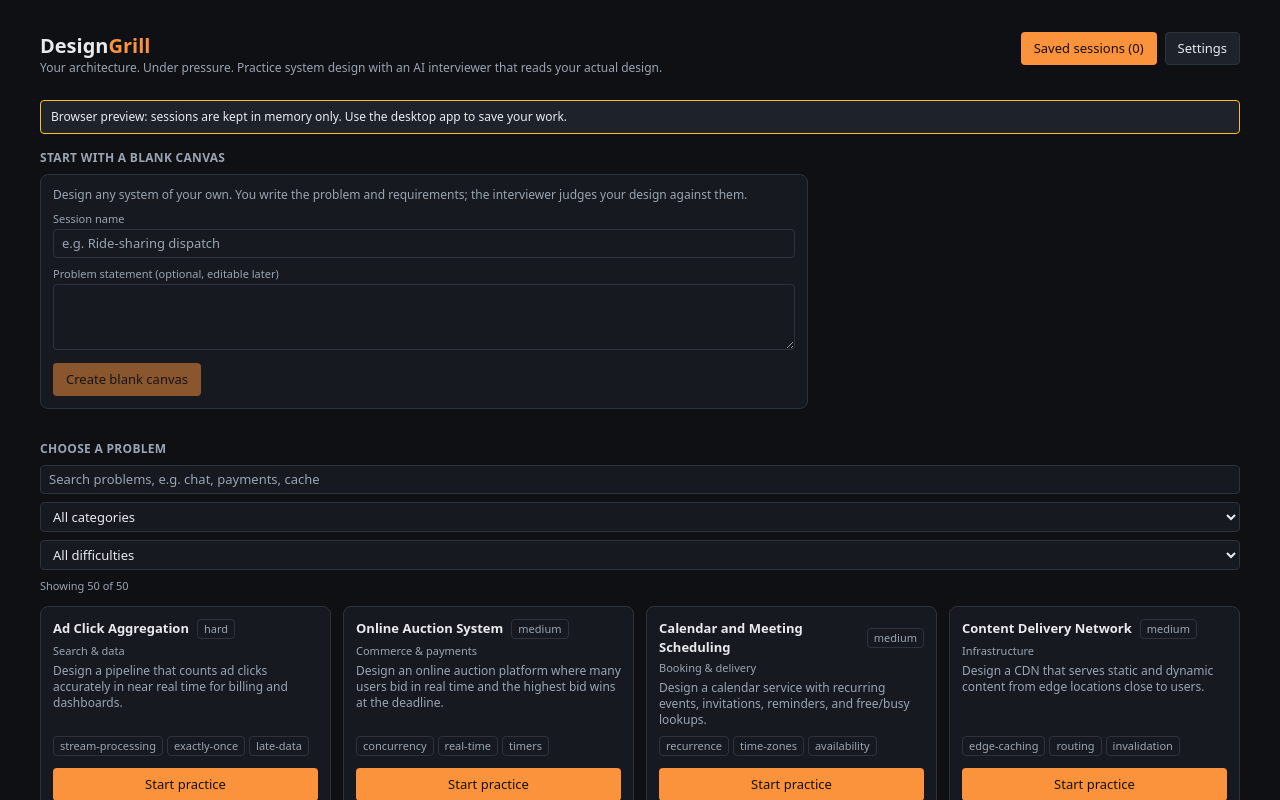
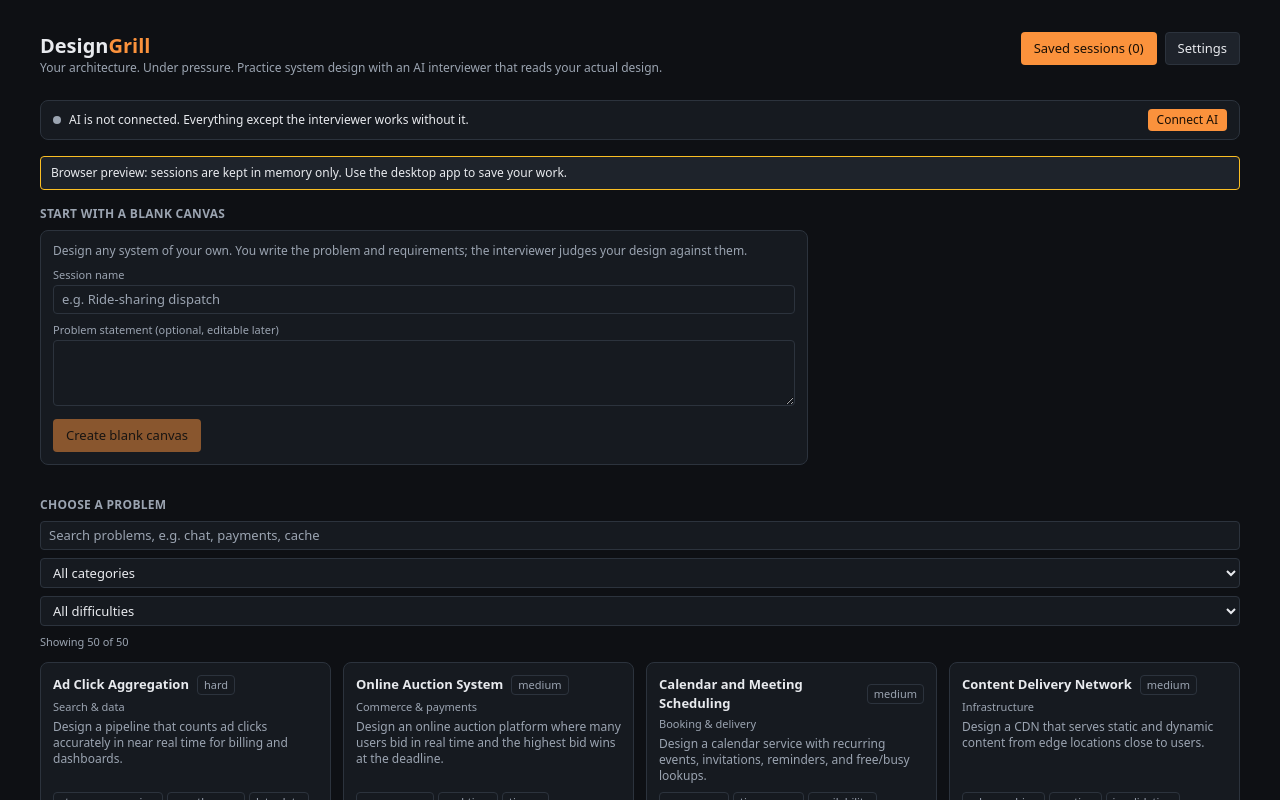
Before and after one commit to abhijeetkr0202/DesignGrill, a React (Vite) app: page / in a window 1280 px wide. Built offline with nearby package versions, Linux system fonts and the light colour scheme.

Commit message:
feat: add AiConnectionBar component with connection status and settings integration

```diff
--- /dev/null
+++ b/src/components/layout/AiConnectionBar.tsx
@@ -0,0 +1,98 @@
+import { useEffect } from 'react';
+import { PROVIDER_INFO } from '@/ai/provider-registry';
+import { useSettingsStore } from '@/features/settings/settings-store';
+import { useUiStore } from '@/store/ui-store';
+import { Button, Spinner } from '@/components/shared/ui';
+
+function Dot({ tone }: { tone: 'ok' | 'danger' | 'muted' }) {
+  const color = tone === 'ok' ? 'bg-ok' : tone === 'danger' ? 'bg-danger' : 'bg-muted';
+  return <span aria-hidden className={`inline-block h-2 w-2 shrink-0 rounded-full ${color}`} />;
+}
+
+// Shows whether the selected AI provider is usable and routes to Settings when it is not.
+export function AiConnectionBar() {
+  const provider = useSettingsStore((s) => s.provider);
+  const model = useSettingsStore((s) => s.models[s.provider]);
+  const status = useSettingsStore((s) => s.providers[s.provider].status);
+  const error = useSettingsStore((s) => s.providers[s.provider].error);
+  const info = PROVIDER_INFO[provider];
+  const openSettings = () => useUiStore.getState().setView('settings');
+  const check = () => void useSettingsStore.getState().testConnection(provider);
+
+  // A saved key is verified once so the bar can say "Connected" rather than guess.
+  useEffect(() => {
+    if (status === 'key-saved') void useSettingsStore.getState().testConnection(provider);
+  }, [status, provider]);
+
+  let body;
+  switch (status) {
+    case 'connected':
+      body = (
+        <>
+          <Dot tone="ok" />
+          <span>
+            Connected to <span className="font-semibold">{info.displayName}</span>
+            {model ? <span className="text-muted"> · {model}</span> : null}
+          </span>
+        </>
+      );
+      break;
+    case 'failed':
+      body = (
+        <>
+          <Dot tone="danger" />
+          <span>
+            Could not connect to <span className="font-semibold">{info.displayName}</span>.{' '}
+            <span className="text-muted">{error ?? 'Check the key or endpoint in Settings.'}</span>
+          </span>
+        </>
+      );
+      break;
+    case 'no-key':
+      body = (
+        <>
+          <Dot tone="muted" />
+          <span>AI is not connected. Everything except the interviewer works without it.</span>
+        </>
+      );
+      break;
+    default:
+      body = (
+        <>
+          <Spinner label="Checking the AI connection" />
+          <span className="text-muted">Checking the AI connection</span>
+        </>
+      );
+  }
+
+  return (
+    <div
+      role="status"
+      className="mb-4 flex flex-wrap items-center justify-between gap-2 rounded-lg border border-line bg-surface px-3 py-2 text-xs"
+    >
+      <div className="flex min-w-0 items-center gap-2">{body}</div>
+      <div className="flex shrink-0 gap-1.5">
+        {status === 'no-key' && (
+          <Button size="sm" variant="primary" onClick={openSettings}>
+            Connect AI
+          </Button>
+        )}
+        {status === 'failed' && (
+          <>
+            <Button size="sm" onClick={check}>
+              Retry
+            </Button>
+            <Button size="sm" variant="primary" onClick={openSettings}>
+              Open settings
+            </Button>
+          </>
+        )}
+        {status === 'connected' && (
+          <Button size="sm" variant="ghost" onClick={openSettings}>
+            Change
+          </Button>
+        )}
+      </div>
+    </div>
+  );
+}
--- a/src/components/layout/LibraryView.tsx
+++ b/src/components/layout/LibraryView.tsx
@@ -12,6 +12,7 @@ import { getRepositories } from '@/data/repositories';
 import { useUiStore } from '@/store/ui-store';
 import type { SessionMeta } from '@/types/session';
 import { Badge, Button, ConfirmDialog, Notice, Spinner, fieldClass } from '@/components/shared/ui';
+import { AiConnectionBar } from './AiConnectionBar';
 
 export function LibraryView() {
   const [problems, setProblems] = useState<ProblemListing[] | null>(null);
@@ -103,6 +104,8 @@ export function LibraryView() {
             <Button onClick={() => useUiStore.getState().setView('settings')}>Settings</Button>
           </div>
         </header>
+
+        <AiConnectionBar />
 
         {!getRepositories().durable && (
           <div className="mb-4">
```
Also changed, not shown: 1 other file (tests, documents, lock files or other folders).
